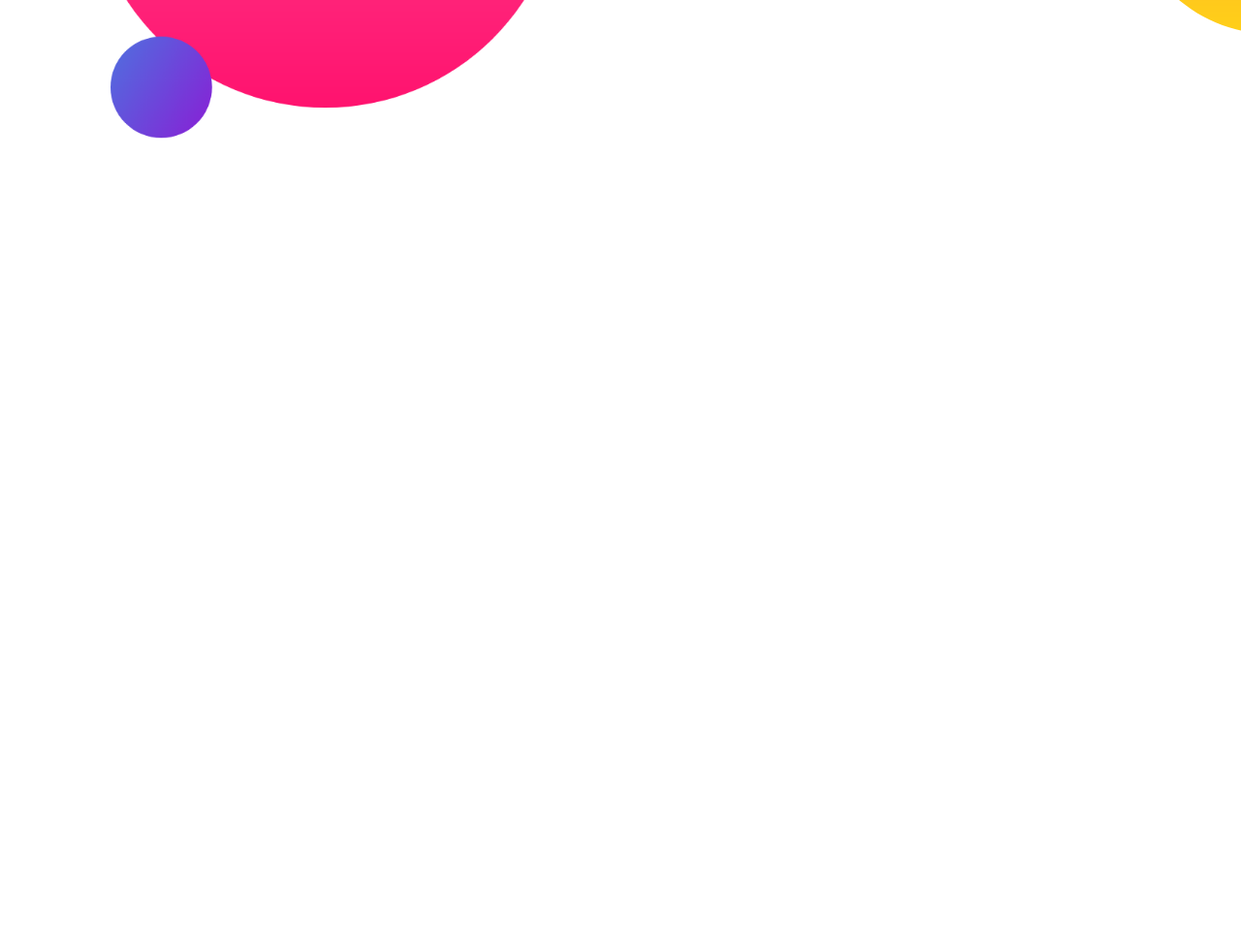
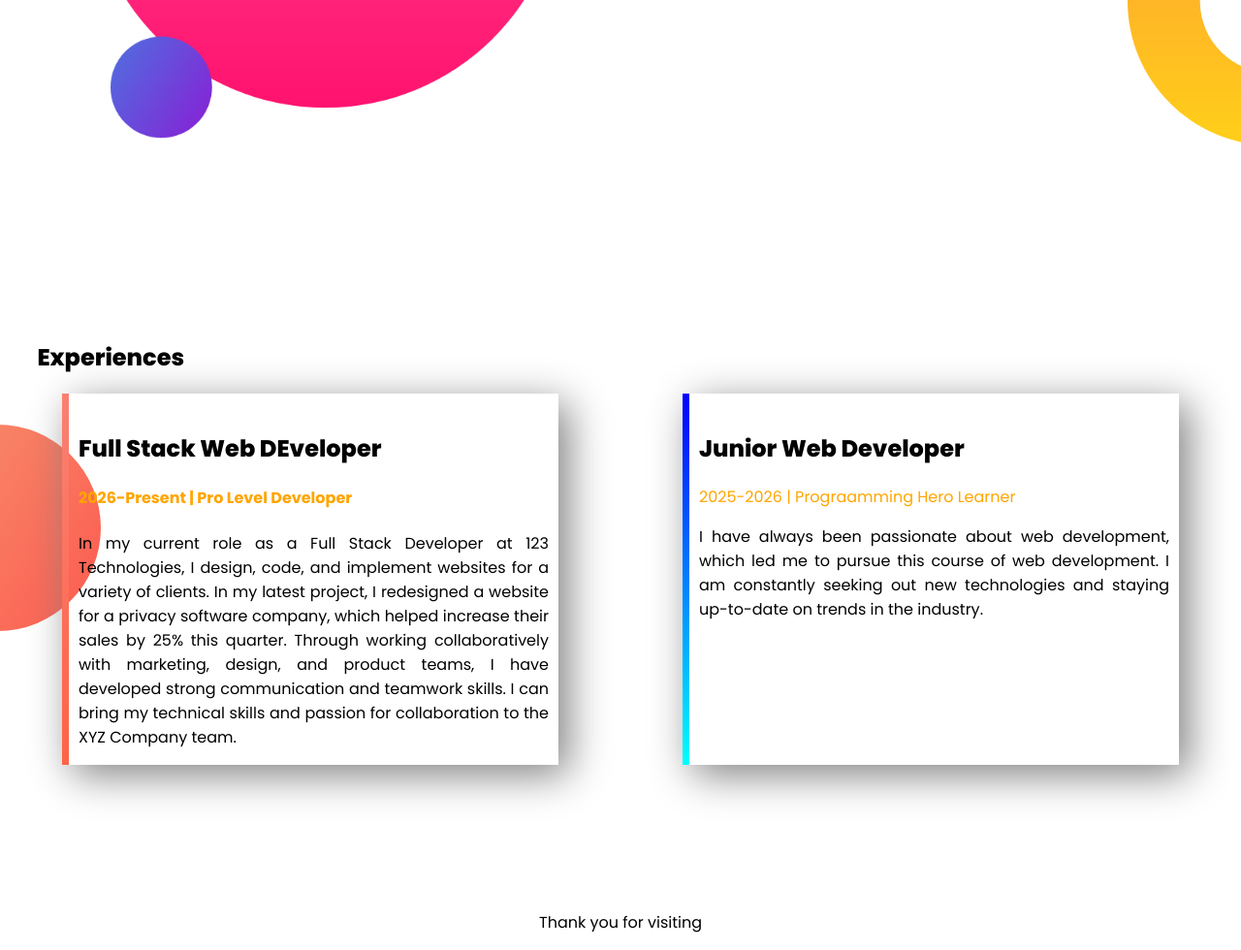
Before and after one commit to atmrafiul/developer-portfolio, a plain HTML site: page index.html in a window 1280 px wide. Shown: the part 1072-2052 px from the top of the page at 97% size. Before the commit the page ends 1372 px from the top, so only its background shows below. Drawn offline with Linux system fonts and the light colour scheme; a web font is replaced by a local one.

Commit message:
last section

```diff
--- a/index.html
+++ b/index.html
@@ -14,7 +14,7 @@
 </head>
 
 <body>
-    <section class="top-banner">
+    <section class="top-banner flexible-container">
         <div class="half-width">
             <h1>Welcome To</h1>
             <h1><span class="Orange-color">A.T.M Rafiul Hasan</span> World!</h1>
@@ -31,20 +31,47 @@
             <img src="images/Rafi port.png" alt="">
         </div>
     </section>
-    <section class="dream-big">
+    <section class="dream-big flexible-container">
         <div class="half-width">
             <img src="images/my-bg2.png" alt="">
         </div>
         <div class="half-width">
             <h1>Dream Big</h1>
             <h4>Become a web developer</h4>
-            <p>
+            <p style="padding-right: 13%;">
                 I already learned the basic HTML and CSS. I can build any simple website. I can even teach my grandma
                 how to make simple website. My goal is to build 3 websites and learn advanced topics.
             </p>
             <a class="link-button" href="http://" target="_blank">DOWNLOAD RESUME</a>
         </div>
     </section>
+    <section class="Experience-section">
+        <h1 class="half-width">Experiences</h1>
+        <div class="flexible-container">
+            <div id="jrdev-exp" class="experience-item">
+                <h1>Full Stack Web DEveloper</h1>
+                <h4 class="Orange-color">2026-Present | Pro Level Developer</h4>
+                <p>In my current role as a Full Stack Developer at 123 Technologies, I design, code, and implement
+                    websites
+                    for a variety of clients. In my latest project, I redesigned a website for a privacy software
+                    company,
+                    which helped increase their sales by 25% this quarter. Through working collaboratively with
+                    marketing,
+                    design, and product teams, I have developed strong communication and teamwork skills. I can bring my
+                    technical skills and passion for collaboration to the XYZ Company team.</p>
+            </div>
+            <div id="dev-exp" class="experience-item">
+                <h1>Junior Web Developer</h1>
+                <h class="Orange-color">2025-2026 | Prograamming Hero Learner</h>
+                <p>I have always been passionate about web development, which led me to pursue this course of web
+                    development. I am constantly seeking out new technologies and staying up-to-date on trends in the
+                    industry. </p>
+            </div>
+        </div>
+    </section>
+    <footer>
+        <p>Thank you for visiting</p>
+    </footer>
 </body>
 
 </html>
--- a/style.css
+++ b/style.css
@@ -16,7 +16,7 @@ h1 {
     color: orange;
 }
 
-section {
+.flexible-container {
     display: flex;
     margin-bottom: 150px;
 }
@@ -46,5 +46,37 @@ section {
 .dream-big {
     background-image: url(images/dream-bg.png);
     background-repeat: no-repeat;
-    background-position: right;
+    background-position: right bottom;
 }
+
+.Experience-section {
+    background-image: url(images/exp-bg.png);
+    background-repeat: no-repeat;
+    background-position: left;
+}
+
+.experience-item {
+    width: 40%;
+    margin-left: 5%;
+    margin-right: 5%;
+    padding-left: 10px;
+    padding-right: 10px;
+    box-shadow: 10px 10px 40px gray;
+}
+
+#dev-exp {
+    border-left: 7px solid;
+    border-image: linear-gradient(blue, cyan);
+    border-image-slice: 1;
+}
+
+#jrdev-exp {
+    border-left: 7px solid;
+    border-image: linear-gradient(salmon, tomato);
+    border-image-slice: 1;
+
+}
+
+footer p {
+    text-align: center;
+}
```
